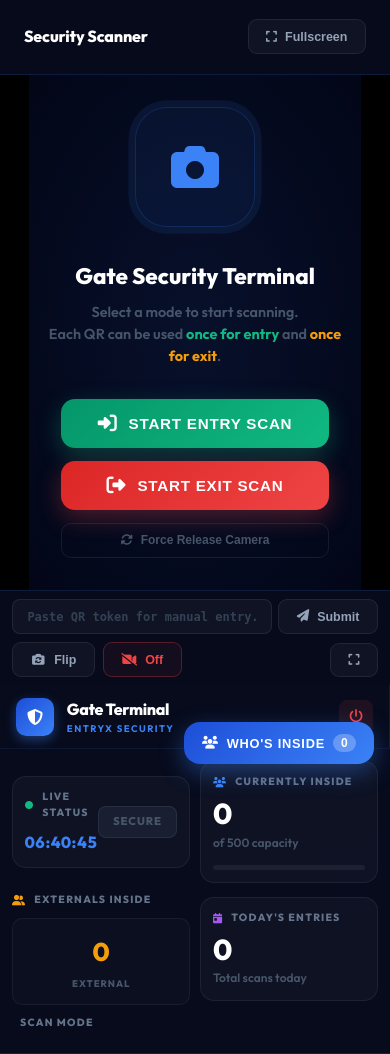
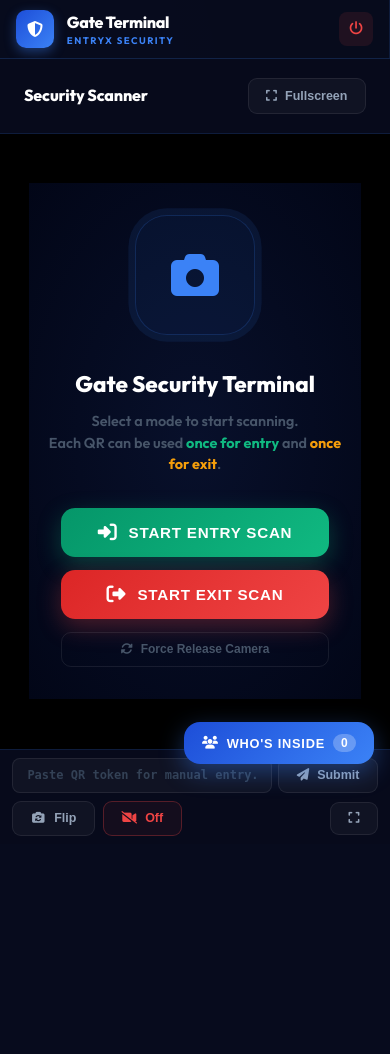
Before and after one commit to dinojacob24/EntryX, a PHP site: page /Project/pages/security_dashboard.php in a window 390 px wide. After the commit the page ends 836 px from the top, so only its background shows below. Run offline with PHP 8.4, Linux system fonts and the light colour scheme; a user stored in the database is signed in; data comes from the database, SQL or seed files in the repository; data that the repository does not hold is empty; some libraries are stand-ins or nearby versions.

Commit message:
mobile: header top then scanner then stats via floating button

```diff
--- a/pages/security_dashboard.php
+++ b/pages/security_dashboard.php
@@ -1091,33 +1091,16 @@ $whoInside = $stmtWho->fetchAll(PDO::FETCH_ASSOC);
             border-right: none !important;
             border-bottom: 1px solid rgba(59,130,246,0.2) !important;
             overflow: visible !important;
-            order: 2; /* Stats go BELOW camera on mobile */
-        }
-        .sidebar-header {
-            padding: 0.75rem 1rem !important;
-            border-bottom: 1px solid rgba(59,130,246,0.1) !important;
-        }
+            order: 1; /* Header+logout FIRST on mobile */
+        }
+        /* Hide the stats cards body on mobile — stats in the floating button sheet */
         .sidebar-body {
-            display: grid !important;
-            grid-template-columns: 1fr 1fr !important;
-            gap: 0.6rem !important;
-            padding: 0.75rem !important;
-            overflow: visible !important;
-            height: auto !important;
-            flex: unset !important;
-            white-space: normal !important;
-        }
-        .sidebar-body .stat-card {
-            min-width: unset !important;
-            padding: 0.75rem !important;
-        }
-        .sidebar-body .stat-value-lg {
-            font-size: 1.8rem !important;
+            display: none !important;
         }
         .sidebar-footer { display: none !important; }
-        /* Camera section — auto height so ALL buttons are visible */
+        /* Camera/Scanner section — order 2 (below header bar) */
         .scanner-main {
-            order: 1; /* Camera/scanner comes FIRST on mobile */
+            order: 2; /* Scanner SECOND, below the header bar */
             height: auto !important;
             min-height: unset !important;
             flex-shrink: 0 !important;
```
